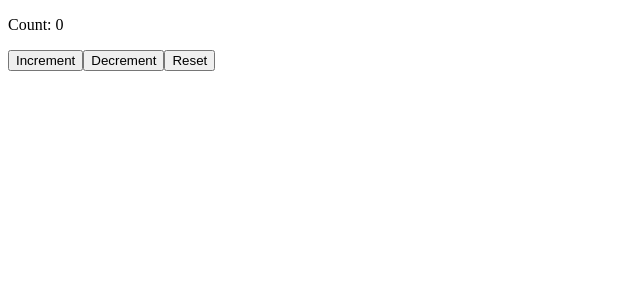
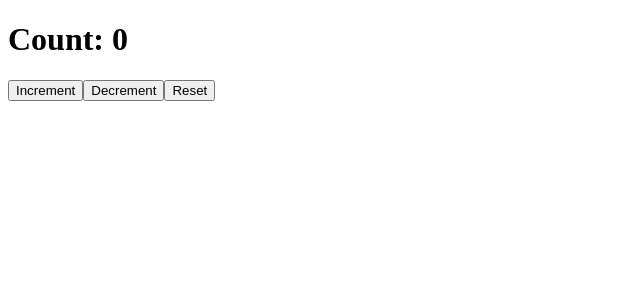
Before and after one commit to Rodobrodo2/React, a React (Vite) app in the folder react-es/: page / in a window 1280 px wide. Shown: the top 300 px of the page, without its empty margins (0-640 px from the left). Built offline with nearby package versions, Linux system fonts and the light colour scheme.

Commit message:
Sincronizzare il titolo con il contatore

```diff
--- a/react-es/src/App.jsx
+++ b/react-es/src/App.jsx
@@ -1,5 +1,4 @@
 import React from "react";
-import { useState } from "react";
 import Counter from "./Counter";
 
 const App = () => {
--- a/react-es/src/Counter.jsx
+++ b/react-es/src/Counter.jsx
@@ -1,17 +1,24 @@
-import { useState } from "react";
+import { useState, useEffect } from "react";
 
 const Counter = () => {
+    const [count, setCount] = useState(0);
 
-    const [count, setCount] = useState(0);
+    useEffect(() => {
+        const h1Element = document.getElementById("count-heading");
+        if (h1Element) {
+            h1Element.innerText = `Count: ${count}`;
+        }
+
+    }, [count]);
 
     return (
         <div>
-            <p>Count: {count}</p>
+            <h1 id="count-heading">Count: {count}</h1>
             <button onClick={() => setCount(count + 1)}>Increment</button>
             <button onClick={() => setCount(count - 1)}>Decrement</button>
             <button onClick={() => setCount(0)}>Reset</button>
         </div>
-    )
+    );
 };
 
 export default Counter;
```
